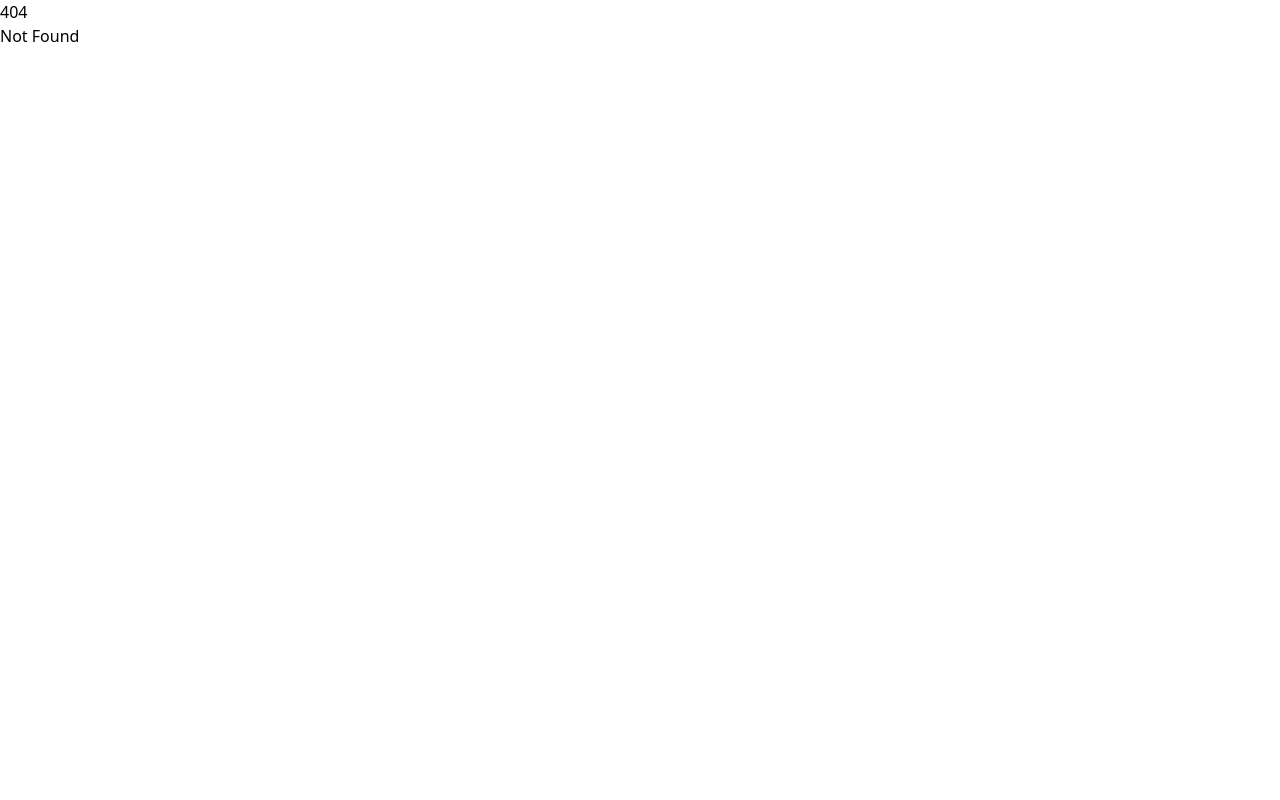
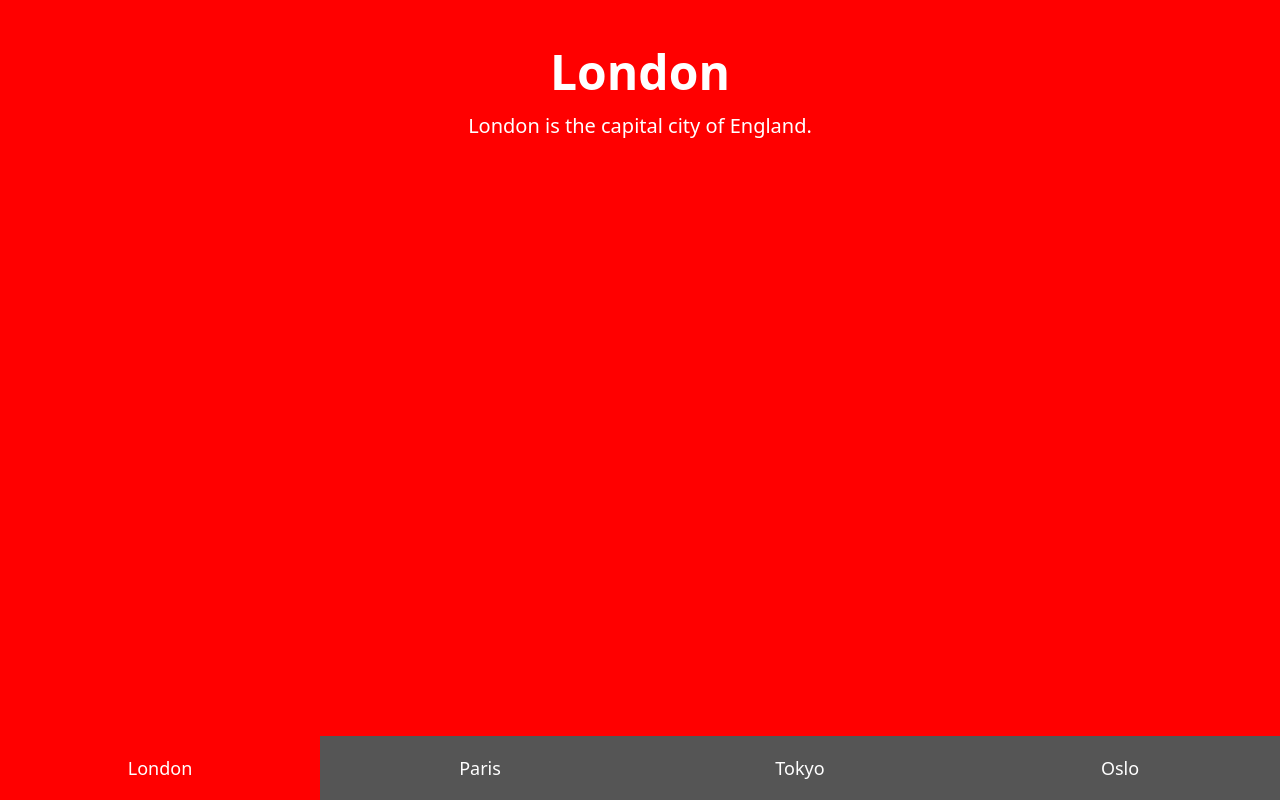
Before and after one commit to lauraglza63/w3school_how_to, a SvelteKit app: page /menus/tab-headers in a window 1280 px wide. Before the commit this address had no page. Built offline with nearby package versions, Linux system fonts and the light colour scheme.

Commit message:
feat: adding tab-header to menus

```diff
--- /dev/null
+++ b/src/lib/menus/tab-headers/tab-content.svelte
@@ -0,0 +1,10 @@
+<script lang="ts">
+	export let color: string = 'black';
+</script>
+
+<div
+	class="tabcontent h-[calc(100vh-64px)] p-12 text-center text-white"
+	style="background-color: {color};"
+>
+	<slot />
+</div>
--- /dev/null
+++ b/src/lib/menus/tab-headers/tab-link.svelte
@@ -0,0 +1,13 @@
+<script lang="ts">
+	export let value: string;
+	export let selected: string;
+	export let color: string = '#555';
+</script>
+
+<button
+	class="float-left h-16 w-1/4 cursor-pointer border-none bg-[#555] px-3 py-4 text-lg text-white outline-none hover:bg-[#777]"
+	on:click={() => (selected = value)}
+	{...value === selected ? { style: `background-color: ${color}` } : {}}
+>
+	<slot />
+</button>
--- a/src/routes/+page.svelte
+++ b/src/routes/+page.svelte
@@ -18,5 +18,8 @@
 		<li>
 			<a href="/menus/vertical-tabs">Vertical Tabs</a>
 		</li>
+		<li>
+			<a href="/menus/tab-headers">Tab Headers</a>
+		</li>
 	</ol>
 </div>
--- /dev/null
+++ b/src/routes/menus/tab-headers/+page.svelte
@@ -0,0 +1,37 @@
+<script lang="ts">
+	import TabContent from '$lib/menus/tab-headers/tab-content.svelte';
+	import TabLink from '$lib/menus/tab-headers/tab-link.svelte';
+
+	let selected = 'London';
+</script>
+
+<div>
+	{#if selected === 'London'}
+		<TabContent color="red">
+			<h1 class="mb-4 text-5xl font-semibold">London</h1>
+			<p class="text-xl">London is the capital city of England.</p>
+		</TabContent>
+	{:else if selected === 'Paris'}
+		<TabContent color="green">
+			<h1 class="mb-4 text-5xl font-semibold">Paris</h1>
+			<p class="text-xl">Paris is the capital of France.</p>
+		</TabContent>
+	{:else if selected === 'Tokyo'}
+		<TabContent color="blue">
+			<h1 class="mb-4 text-5xl font-semibold">Tokyo</h1>
+			<p class="text-xl">Tokyo is the capital of Japan.</p>
+		</TabContent>
+	{:else if selected === 'Oslo'}
+		<TabContent color="orange">
+			<h1 class="mb-4 text-5xl font-semibold">Oslo</h1>
+			<p class="text-xl">Oslo is the capital of Norway.</p>
+		</TabContent>
+	{/if}
+</div>
+
+<div>
+	<TabLink value="London" color="red" bind:selected>London</TabLink>
+	<TabLink value="Paris" color="green" bind:selected>Paris</TabLink>
+	<TabLink value="Tokyo" color="blue" bind:selected>Tokyo</TabLink>
+	<TabLink value="Oslo" color="orange" bind:selected>Oslo</TabLink>
+</div>
```
